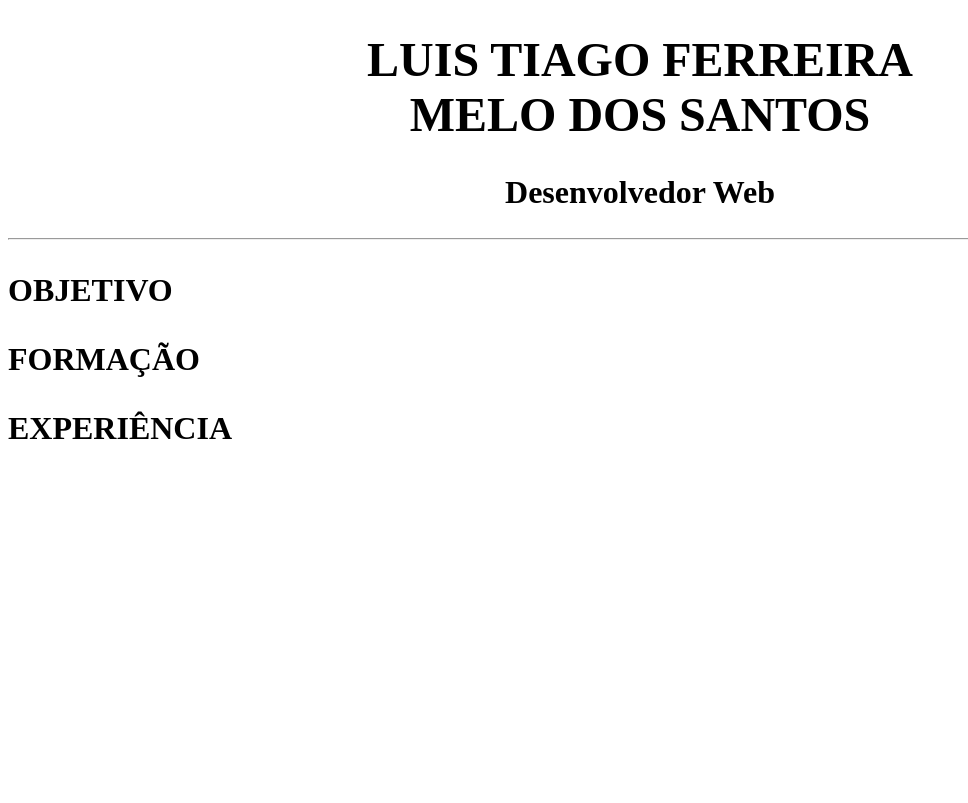
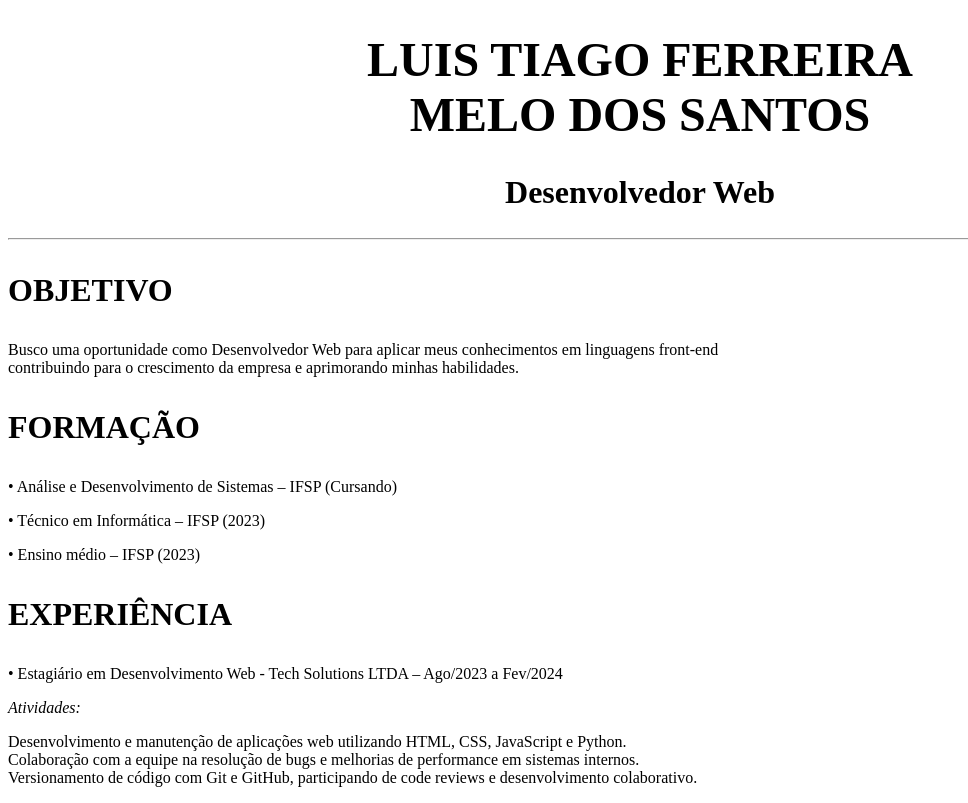
Before and after one commit to luistiagof/cbtdweb, a plain HTML site: page index.html in a window 1280 px wide. Shown: the whole page, without its empty margins (0-968 px from the left). Drawn offline with Linux system fonts and the light colour scheme.

Commit message:
Update index.html

```diff
--- a/index.html
+++ b/index.html
@@ -1,33 +1,49 @@
 <!DOCTYPE html>
 <html lang="pt-br">
+
 <head>
     <meta charset="UTF-8">
     <meta name="viewport" content="width=device-width, initial-scale=1.0">
     <title>Currículo de Luís Tiago</title>
     <style>
-        h1{
+        h1 {
             color: black;
             text-align: center;
             font-size: 300%;
         }
-        h2{
+
+        h2 {
             text-align: center;
             font-size: 200%;
         }
-        h3{
+
+        h3 {
             font-size: 200%;
 
         }
     </style>
 </head>
+
 <body>
 
     <h1>LUIS TIAGO FERREIRA<br>MELO DOS SANTOS</h1>
     <h2>Desenvolvedor Web</h2>
     <hr>
-    <h3>  OBJETIVO</h3>
-    <h3>  FORMAÇÃO</h3>
-    <h3>  EXPERIÊNCIA</h3>
+    <h3> OBJETIVO</h3>
+    <p>Busco uma oportunidade como Desenvolvedor Web para aplicar meus conhecimentos em linguagens front-end
+        <br>contribuindo para o crescimento da empresa e aprimorando minhas habilidades.
+    </p>
+    <h3> FORMAÇÃO</h3>
+    <p>• Análise e Desenvolvimento de Sistemas – IFSP (Cursando)</p>
+    <p>• Técnico em Informática – IFSP (2023)</p>
+    <p>• Ensino médio – IFSP (2023)</p>
+    <h3> EXPERIÊNCIA</h3>
+    <p>• Estagiário em Desenvolvimento Web - Tech Solutions LTDA – Ago/2023 a Fev/2024</p>
+    <i>Atividades:</i>
+    <p>Desenvolvimento e manutenção de aplicações web utilizando HTML, CSS, JavaScript e Python.<br>
+        Colaboração com a equipe na resolução de bugs e melhorias de performance em sistemas internos.<br>
+        Versionamento de código com Git e GitHub, participando de code reviews e desenvolvimento colaborativo.<br></p>
 
 </body>
+
 </html>
```
